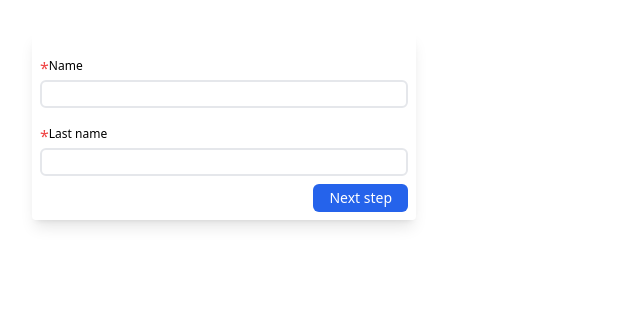
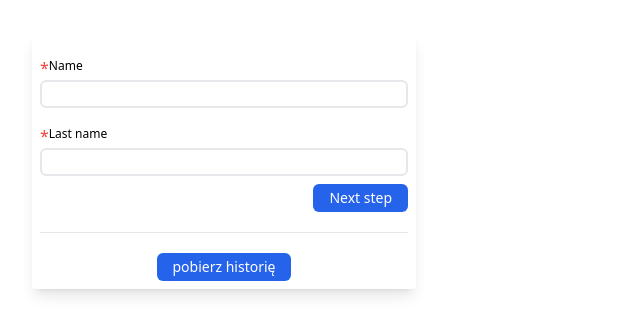
Before and after one commit to KubaSzewczyk/S.O.R-2.0, a React (Vite) app: page / in a window 1280 px wide. Shown: the top 334 px of the page, without its empty margins (0-640 px from the left). Built offline with nearby package versions, Linux system fonts and the light colour scheme.

Commit message:
save and get localstorage history

```diff
--- a/src/App.tsx
+++ b/src/App.tsx
@@ -1,5 +1,5 @@
 import "./App.css";
-// import { RegistrationFormRefsHookForm } from "./components/RegistrationForm";
+// import { RegistrationFormRefsHookForm, RegistrationFormState, RegistrationFormRefs } from "./components/RegistrationForm";
 // import { ComponentGenerator } from "./components/ComponentGenerator";
 import { FormWizard } from "./components/FormWizard";
 
--- a/src/components/FormWizard/components/FirstStepForm.tsx
+++ b/src/components/FormWizard/components/FirstStepForm.tsx
@@ -8,9 +8,11 @@ import {
   InputsFormTypes,
   FormDataTypes,
 } from "../types";
+import { useLocalStorageHistoryLogic } from "./useLocalStorageHistoryLogic";
+
+import { LocalStorageHistory } from "./LocalStorageHistory";
 
 type stepOne = Omit<InputsFormTypes, "birthDate" | "hobby">;
-
 type Props = {
   handleNextPage: () => void;
   data: InputsFormTypes;
@@ -27,11 +29,16 @@ export const FirstStepForm = ({
   const {
     register,
     handleSubmit,
+    watch,
     formState: { errors },
   } = useForm<FirstStep>({
     resolver: zodResolver(firstStepFormValidationSchema),
     defaultValues: data,
   });
+  const watchedName = watch("name");
+
+  const { getItem, nameHistory, handleGetItem, handleNameBlur } =
+    useLocalStorageHistoryLogic(watchedName);
 
   const handleFirstStepForm: SubmitHandler<FirstStep> = (formData) => {
     handleNextPage();
@@ -43,6 +50,7 @@ export const FirstStepForm = ({
   };
 
   return (
+    <>
       <form onSubmit={handleSubmit(handleFirstStepForm)}>
         <div className="py-4">
           <Input
@@ -50,6 +58,7 @@ export const FirstStepForm = ({
             label={inputs.name}
             {...register("name", { required: true })}
             error={errors.name}
+            onBlur={handleNameBlur}
             mandatory
           />
         </div>
@@ -65,5 +74,17 @@ export const FirstStepForm = ({
           <Button label="Next step" />
         </div>
       </form>
+      {!getItem && (
+        <>
+          <hr className="my-5" />
+          <Button
+            onClick={handleGetItem}
+            className="cursor-pointer"
+            label="pobierz historię"
+          />
+        </>
+      )}
+      {getItem && <LocalStorageHistory item={nameHistory} />}
+    </>
   );
 };
--- /dev/null
+++ b/src/components/FormWizard/components/LocalStorageHistory.tsx
@@ -0,0 +1,27 @@
+type Props = {
+  item: LocalStorageHistoryTypes[];
+};
+
+type LocalStorageHistoryTypes = {
+  value: string;
+  timestamp: string;
+};
+
+export const LocalStorageHistory = ({ item }: Props) => {
+  return (
+    <div className="flex flex-col">
+      {item.map((item) => (
+        <div className="flex flex-col text-start mb-3 ">
+          <div>
+            <span className="font-bold">wartość:</span>{" "}
+            <span>{item.value}</span>
+          </div>
+          <div>
+            <span className="font-bold">czas:</span>{" "}
+            <span>{item.timestamp}</span>
+          </div>
+        </div>
+      ))}
+    </div>
+  );
+};
--- a/src/components/FormWizard/components/index.ts
+++ b/src/components/FormWizard/components/index.ts
@@ -1,3 +1,4 @@
 export { FirstStepForm } from "./FirstStepForm";
 export { SecondStepForm } from "./SecondStepForm";
 export { Summary } from "./Summary";
+export { LocalStorageHistory } from "./LocalStorageHistory";
--- /dev/null
+++ b/src/components/FormWizard/components/useLocalStorageHistoryLogic.ts
@@ -0,0 +1,47 @@
+import { useState, useEffect } from "react";
+
+import { formattedTimestamp } from "../../../utills/dateHelpers";
+
+export const useLocalStorageHistoryLogic = (watchedName: string) => {
+  console.log(watchedName, "watchedName");
+  const [nameHistory, setNameHistory] = useState<
+    { value: string; timestamp: string }[]
+  >([]);
+  const [getItem, setGetItem] = useState(false);
+
+  const handleGetItem = () => setGetItem((prevState) => !prevState);
+
+  const saveNameHistoryToLocalStorage = () => {
+    localStorage.setItem("nameHistory", JSON.stringify(nameHistory));
+  };
+
+  const handleNameBlur = () => {
+    if (watchedName.trim() !== "") {
+      setNameHistory((prevHistory) => [
+        ...prevHistory,
+        { value: watchedName, timestamp: formattedTimestamp },
+      ]);
+      saveNameHistoryToLocalStorage();
+    }
+  };
+
+  useEffect(() => {
+    if (nameHistory.length > 0) {
+      localStorage.setItem("nameHistory", JSON.stringify(nameHistory));
+    }
+  }, [nameHistory]);
+
+  useEffect(() => {
+    const savedNameHistory = localStorage.getItem("nameHistory");
+    if (savedNameHistory && getItem) {
+      setNameHistory(JSON.parse(savedNameHistory));
+    }
+  }, [getItem]);
+
+  return {
+    getItem,
+    nameHistory,
+    handleGetItem,
+    handleNameBlur,
+  };
+};
--- /dev/null
+++ b/src/utills/dateHelpers.ts
@@ -0,0 +1,5 @@
+const userTimestamp = new Date();
+export const formattedTimestamp = userTimestamp.toLocaleString("pl-PL", {
+  timeZone: "Europe/Warsaw",
+  hour12: false,
+});
```
Lines whose indentation alone changed are shown as unchanged.
